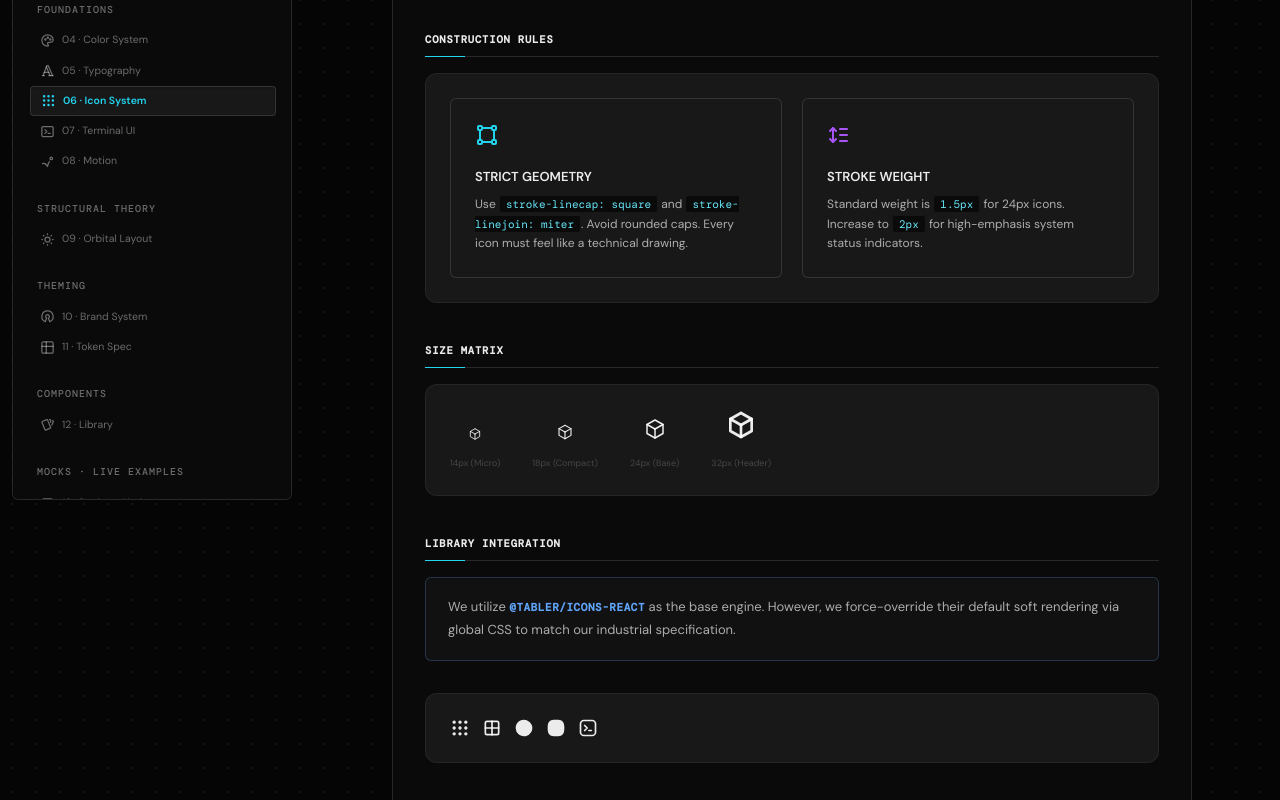
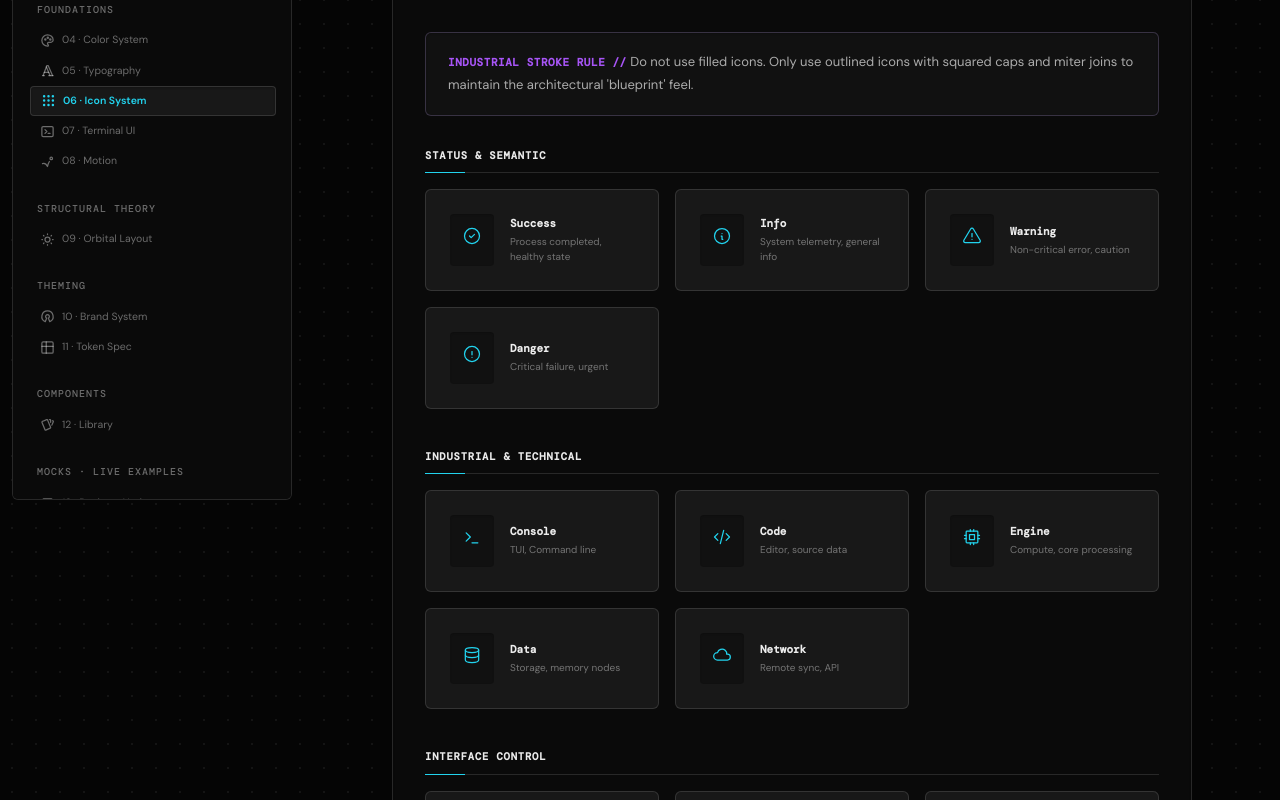
Before and after one commit to julesklord/monolithUI, a React (Vite) app in the folder monolith-ui/: page /MonolithUI/icons in a window 1280 px wide. Shown: the part 300-1100 px from the top of the page. Built offline with nearby package versions, Linux system fonts and the light colour scheme.

Commit message:
style: redefine switch, fix urgency hierarchy, and expand icon system

```diff
--- a/monolith-ui/src/docs/sections/IconSystem.tsx
+++ b/monolith-ui/src/docs/sections/IconSystem.tsx
@@ -1,77 +1,103 @@
 import React from 'react';
 import {
-  IconBox,
-  IconGridDots,
-  IconVector,
-  IconLineHeight,
-  IconBorderAll,
-  IconCircleFilled,
-  IconSquareRoundedFilled,
-  IconBrandTabler
+  IconExclamationCircle,
+  IconCircleCheck,
+  IconAlertTriangle,
+  IconInfoCircle,
+  IconSearch,
+  IconCommand,
+  IconTerminal,
+  IconCode,
+  IconCpu,
+  IconDatabase,
+  IconCloud,
+  IconSettings,
+  IconBell,
+  IconLock,
+  IconHistory,
+  IconDeviceDesktop,
+  IconDeviceLaptop,
+  IconDeviceMobile
 } from '@tabler/icons-react';
 
 export const IconSystem: React.FC = () => {
+  const ICON_GROUPS = [
+    {
+      title: 'Status & Semantic',
+      icons: [
+        { Icon: IconCircleCheck, label: 'Success', use: 'Process completed, healthy state' },
+        { Icon: IconInfoCircle, label: 'Info', use: 'System telemetry, general info' },
+        { Icon: IconAlertTriangle, label: 'Warning', use: 'Non-critical error, caution' },
+        { Icon: IconExclamationCircle, label: 'Danger', use: 'Critical failure, urgent' },
+      ]
+    },
+    {
+      title: 'Industrial & Technical',
+      icons: [
+        { Icon: IconTerminal, label: 'Console', use: 'TUI, Command line' },
+        { Icon: IconCode, label: 'Code', use: 'Editor, source data' },
+        { Icon: IconCpu, label: 'Engine', use: 'Compute, core processing' },
+        { Icon: IconDatabase, label: 'Data', use: 'Storage, memory nodes' },
+        { Icon: IconCloud, label: 'Network', use: 'Remote sync, API' },
+      ]
+    },
+    {
+      title: 'Interface Control',
+      icons: [
+        { Icon: IconCommand, label: 'Command', use: 'System action, keyhint' },
+        { Icon: IconSearch, label: 'Search', use: 'Global lookup' },
+        { Icon: IconSettings, label: 'System', use: 'Configuration' },
+        { Icon: IconBell, label: 'Signals', use: 'Notifications' },
+        { Icon: IconLock, label: 'Security', use: 'Auth, permissions' },
+        { Icon: IconHistory, label: 'Logs', use: 'Session history' },
+      ]
+    }
+  ];
+
   return (
-    <section className="doc-section" id="icons">
+    <section className="doc-section" id="icon-system">
       <div className="section-eyebrow">06</div>
       <h2 className="section-title">Icon <em>System</em></h2>
-      <p className="section-desc">A rigid, industrial iconography language. Icons are not decorative illustrations; they are functional components of the machine interface.</p>
+      <p className="section-desc">Strict geometry using <strong>Tabler Icons</strong>. Icons must use a consistent 1.5px stroke weight (2px for status) and follow the 14px-32px scale.</p>
+
+      <div className="rule-box secondary">
+        <p><strong>Industrial Stroke Rule //</strong> Do not use filled icons. Only use outlined icons with squared caps and miter joins to maintain the architectural 'blueprint' feel.</p>
+      </div>
+
+      {ICON_GROUPS.map((group, idx) => (
+        <div className="subsection" key={idx}>
+          <div className="subsection-title">{group.title}</div>
+          <div style={{ display: 'grid', gridTemplateColumns: 'repeat(auto-fill, minmax(200px, 1fr))', gap: '16px' }}>
+            {group.icons.map((item, i) => (
+              <div key={i} className="surface-card" style={{ display: 'flex', gap: '16px', alignItems: 'center' }}>
+                <div style={{ padding: '12px', background: 'var(--ui-surface-2)', borderRadius: 'var(--ui-r-sm)', color: 'var(--brand-primary)', boxShadow: 'var(--ui-inset-shallow)' }}>
+                  <item.Icon size={20} stroke={1.5} />
+                </div>
+                <div>
+                  <div style={{ fontSize: '11px', fontWeight: 800, fontFamily: 'var(--ui-font-mono)', color: 'var(--ui-text-primary)' }}>{item.label}</div>
+                  <div style={{ fontSize: '10px', color: 'var(--ui-text-tertiary)', marginTop: '2px' }}>{item.use}</div>
+                </div>
+              </div>
+            ))}
+          </div>
+        </div>
+      ))}
 
       <div className="subsection">
-        <div className="subsection-title">Construction Rules</div>
-        <div className="canvas grid2" style={{ gap: '20px' }}>
-          <div className="surface-card">
-            <div style={{ color: 'var(--brand-primary)', marginBottom: '12px' }}><IconVector size={24} /></div>
-            <div style={{ fontSize: '13px', fontWeight: 700, marginBottom: '8px' }}>STRICT GEOMETRY</div>
-            <p style={{ fontSize: '12px', color: 'var(--ui-text-secondary)', lineHeight: 1.6 }}>
-              Use <span className="icode">stroke-linecap: square</span> and <span className="icode">stroke-linejoin: miter</span>. Avoid rounded caps. Every icon must feel like a technical drawing.
-            </p>
-          </div>
-          <div className="surface-card">
-            <div style={{ color: 'var(--ui-accent-secondary)', marginBottom: '12px' }}><IconLineHeight size={24} /></div>
-            <div style={{ fontSize: '13px', fontWeight: 700, marginBottom: '8px' }}>STROKE WEIGHT</div>
-            <p style={{ fontSize: '12px', color: 'var(--ui-text-secondary)', lineHeight: 1.6 }}>
-              Standard weight is <span className="icode">1.5px</span> for 24px icons. Increase to <span className="icode">2px</span> for high-emphasis system status indicators.
-            </p>
-          </div>
-        </div>
-      </div>
-
-      <div className="subsection">
-        <div className="subsection-title">Size Matrix</div>
-        <div className="canvas row" style={{ gap: '32px', alignItems: 'flex-end', padding: '24px' }}>
+        <div className="subsection-title">Platform Assets</div>
+        <div className="canvas" style={{ display: 'flex', gap: '40px', padding: '32px', flexWrap: 'wrap', justifyContent: 'center' }}>
            <div style={{ textAlign: 'center' }}>
-            <IconBox size={14} stroke={1.5} />
-            <div style={{ fontSize: '9px', marginTop: '8px', color: 'var(--ui-text-disabled)' }}>14px (Micro)</div>
+              <IconDeviceDesktop size={48} stroke={1} style={{ opacity: 0.5, marginBottom: '12px' }} />
+              <div style={{ fontSize: '10px', fontFamily: 'var(--ui-font-mono)' }}>STATION_X64</div>
            </div>
            <div style={{ textAlign: 'center' }}>
-            <IconBox size={18} stroke={1.5} />
-            <div style={{ fontSize: '9px', marginTop: '8px', color: 'var(--ui-text-disabled)' }}>18px (Compact)</div>
+              <IconDeviceLaptop size={48} stroke={1} style={{ opacity: 0.5, marginBottom: '12px' }} />
+              <div style={{ fontSize: '10px', fontFamily: 'var(--ui-font-mono)' }}>STATION_MOBILE_LAB</div>
            </div>
            <div style={{ textAlign: 'center' }}>
-            <IconBox size={24} stroke={1.5} />
-            <div style={{ fontSize: '9px', marginTop: '8px', color: 'var(--ui-text-disabled)' }}>24px (Base)</div>
+              <IconDeviceMobile size={48} stroke={1} style={{ opacity: 0.5, marginBottom: '12px' }} />
+              <div style={{ fontSize: '10px', fontFamily: 'var(--ui-font-mono)' }}>FIELD_TRANSCEIVER</div>
            </div>
-          <div style={{ textAlign: 'center' }}>
-            <IconBox size={32} stroke={2} />
-            <div style={{ fontSize: '9px', marginTop: '8px', color: 'var(--ui-text-disabled)' }}>32px (Header)</div>
-          </div>
-        </div>
-      </div>
-
-      <div className="subsection">
-        <div className="subsection-title">Library Integration</div>
-        <div className="rule-box">
-          <p>
-            We utilize <strong>@tabler/icons-react</strong> as the base engine. However, we force-override their default soft rendering via global CSS to match our industrial specification.
-          </p>
-        </div>
-        <div className="canvas" style={{ display: 'flex', gap: '12px', flexWrap: 'wrap' }}>
-          <IconGridDots size={20} />
-          <IconBorderAll size={20} />
-          <IconCircleFilled size={20} />
-          <IconSquareRoundedFilled size={20} />
-          <IconBrandTabler size={20} />
         </div>
       </div>
     </section>
--- a/monolith-ui/src/styles/index.css
+++ b/monolith-ui/src/styles/index.css
@@ -623,13 +623,18 @@ body {
 }
 /* ── INFO BOXES (Refined Tactile Modules) ── */
 .rule-box {
-    border: 1px solid var(--ui-info-border);
+    border: 1px solid var(--ui-border-default);
     padding: 18px 22px;
     background: var(--ui-surface-2);
     border-radius: var(--ui-r-md);
     margin-bottom: 32px;
     box-shadow: var(--ui-inset-shallow);
     position: relative;
+    transition: all var(--ui-dur-fast) var(--ui-ease-default);
+}
+.rule-box:hover {
+    border-color: var(--ui-border-hover);
+    background: var(--ui-surface-3);
 }
 .rule-box p {
     font-size: var(--ui-text-base);
@@ -637,15 +642,29 @@ body {
     line-height: var(--ui-leading-loose);
 }
 .rule-box strong {
-    color: var(--ui-info);
+    color: var(--brand-primary);
     font-family: var(--ui-font-mono);
     text-transform: uppercase;
     font-size: 11px;
     letter-spacing: 0.05em;
 }
 
+.rule-box.secondary {
+    border-color: var(--ui-accent-secondary-border);
+}
+.rule-box.secondary strong {
+    color: var(--ui-accent-secondary);
+}
+.rule-box.success {
+    border-color: var(--ui-success-border);
+}
+.rule-box.success strong {
+    color: var(--ui-success);
+}
+
+/* URGENCY HIERARCHY */
 .warn-box {
-    border: 1px solid var(--ui-warning-border);
+    border: 1.5px solid var(--ui-warning-border);
     padding: 18px 22px;
     background: var(--ui-surface-2);
     border-radius: var(--ui-r-md);
@@ -653,34 +672,27 @@ body {
     box-shadow: var(--ui-inset-shallow);
     position: relative;
 }
-.rule-box.secondary {
-    border-color: var(--ui-accent-secondary-border);
-}
-.rule-box.secondary strong {
-    color: var(--ui-accent-secondary);
-}
-.rule-box.success {
-    border-color: var(--ui-success-border);
-}
-.rule-box.success strong {
-    color: var(--ui-success);
-}
-
 .warn-box p {
     font-size: var(--ui-text-base);
-    color: var(--ui-text-primary);
+    color: var(--ui-text-secondary);
     line-height: var(--ui-leading-loose);
 }
 .warn-box strong {
     color: var(--ui-warning);
+    font-family: var(--ui-font-mono);
+    text-transform: uppercase;
+    font-size: 11px;
+    letter-spacing: 0.05em;
 }
 
 .error-box {
-    border-left: 3px solid var(--ui-danger);
-    padding: 14px 18px;
-    background: var(--ui-danger-bg);
-    border-radius: 0 var(--ui-r-sm) var(--ui-r-sm) 0;
-    margin-bottom: 20px;
+    border: 2.5px solid var(--ui-danger-border); /* Thicker for urgency */
+    padding: 18px 22px;
+    background: var(--ui-surface-2);
+    border-radius: var(--ui-r-md);
+    margin-bottom: 32px;
+    box-shadow: var(--ui-inset-deep); /* Deeper sink for danger */
+    position: relative;
 }
 .error-box p {
     font-size: var(--ui-text-base);
@@ -689,6 +701,48 @@ body {
 }
 .error-box strong {
     color: var(--ui-danger);
+    font-family: var(--ui-font-mono);
+    text-transform: uppercase;
+    font-size: 11px;
+    letter-spacing: 0.05em;
+}
+
+/* ── MECHANICAL SWITCH ── */
+.ui-switch {
+    position: relative;
+    width: 38px;
+    height: 20px;
+    background: var(--ui-surface-3);
+    border: 1.5px solid var(--ui-border-default);
+    border-radius: var(--ui-r-pill);
+    cursor: pointer;
+    transition: all var(--ui-dur-fast) var(--ui-ease-spring);
+    box-shadow: var(--ui-inset-shallow);
+    display: inline-block;
+}
+.ui-switch::after {
+    content: "";
+    position: absolute;
+    top: 2px;
+    left: 2px;
+    width: 12px;
+    height: 12px;
+    background: var(--ui-text-tertiary);
+    border-radius: 50%;
+    transition: all var(--ui-dur-fast) var(--ui-ease-spring);
+    box-shadow: 0 1px 2px rgba(0,0,0,0.4);
+}
+.ui-switch.on {
+    background: var(--ui-accent-primary-bg);
+    border-color: var(--ui-accent-primary);
+}
+.ui-switch.on::after {
+    left: 20px;
+    background: var(--ui-accent-primary);
+    box-shadow: 0 0 8px var(--ui-accent-primary-glow);
+}
+.ui-switch:active::after {
+    width: 16px;
 }
 
 .note-box {
```
Lines whose indentation alone changed are shown as unchanged.
